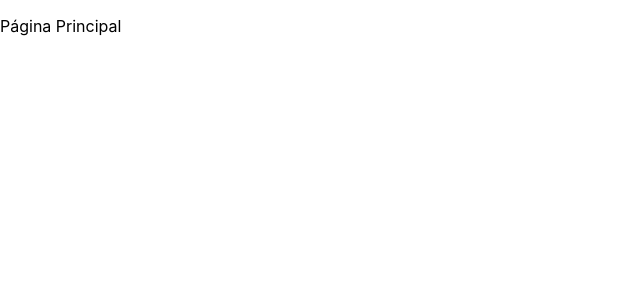
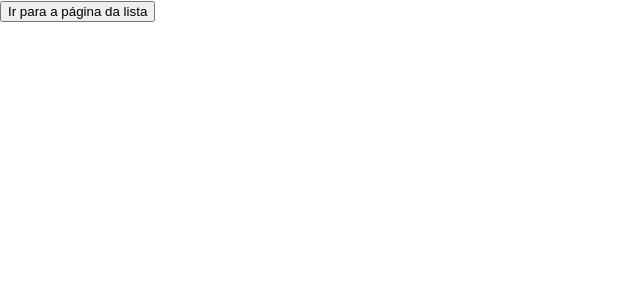
Before and after one commit to future4code/Edgard-Finotti, a React (Create React App) app in the folder quinzena7/laben-users/laben-users/: page / in a window 1280 px wide. Shown: the top 300 px of the page, without its empty margins (0-640 px from the left). Built offline with nearby package versions, Linux system fonts and the light colour scheme.

Commit message:
Criado botão Ir para a página da lista do componente Principal.

```diff
--- a/quinzena7/laben-users/laben-users/src/componentes/Principal/Principal.js
+++ b/quinzena7/laben-users/laben-users/src/componentes/Principal/Principal.js
@@ -2,15 +2,19 @@ import React from 'react'
 import styled from 'styled-components'
 import axios from 'axios'
 
+const BotaoIrParaLista = styled.button`
+
+`
+
 class Principal extends React.Component {
     state = {
-
+        cadastrar: true
     }
 
     render () {
 
         return (
-            <p>Página Principal</p>
+            <BotaoIrParaLista>Ir para a página da lista</BotaoIrParaLista>
         )
 
 
```
